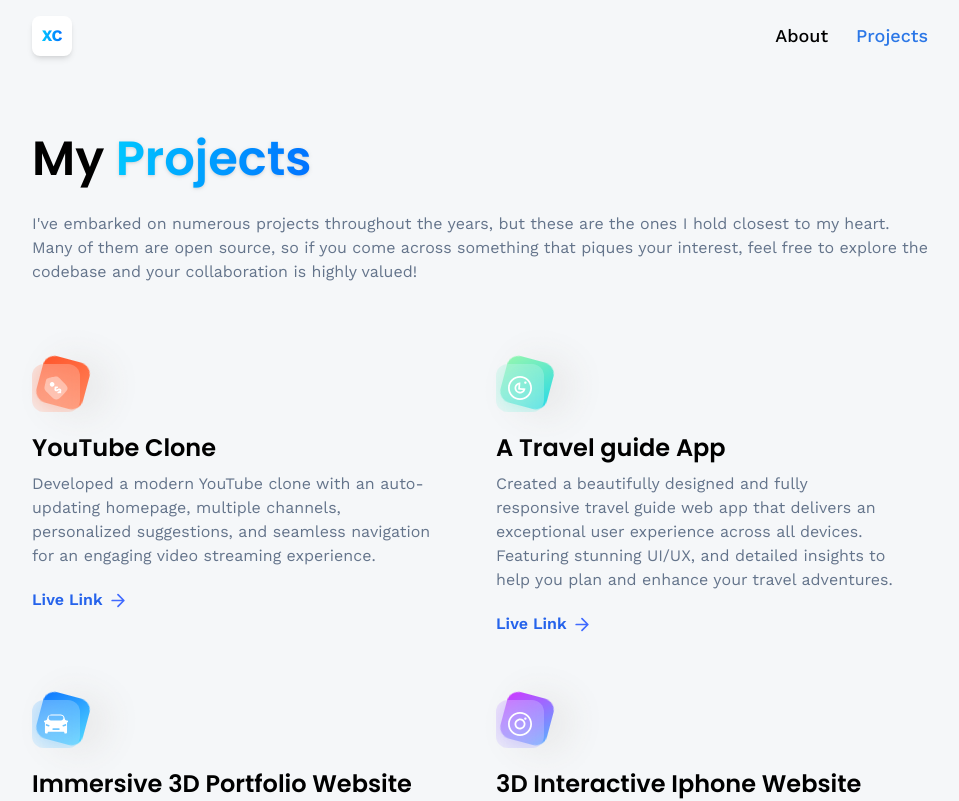
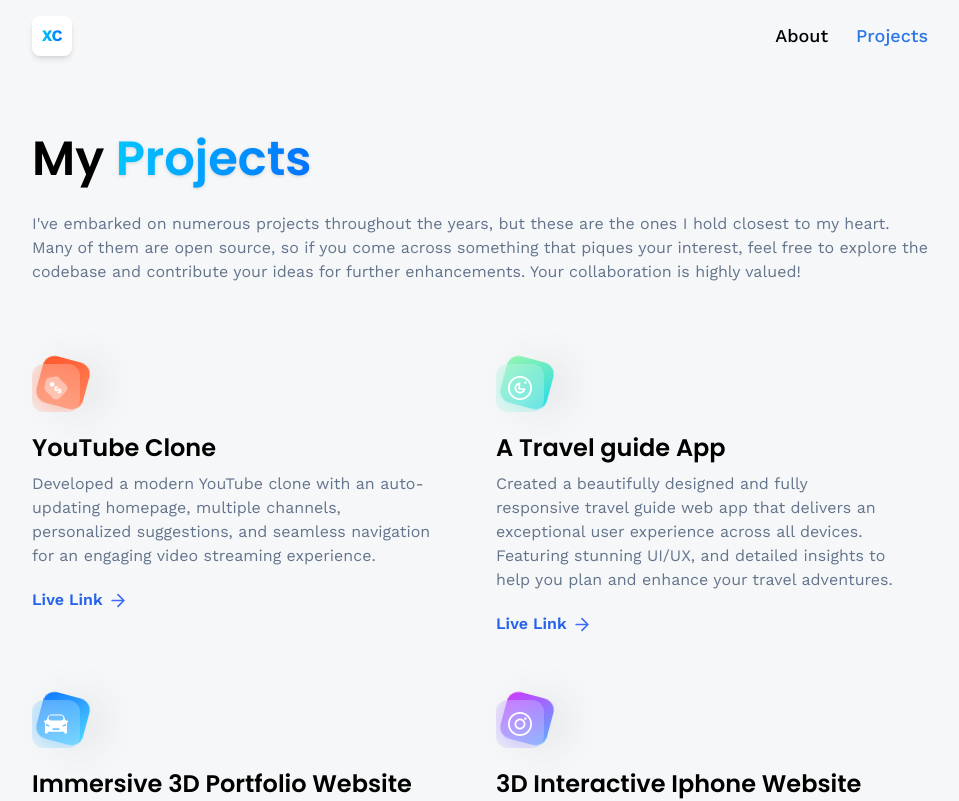
Before and after one commit to DRealCharlesXavier/JS-Mastery-3D_portfolio, a React (Vite) app: page /projects in a window 1280 px wide. Shown: the top 801 px of the page, without its empty margins (160-1119 px from the left). Built offline with nearby package versions, Linux system fonts and the light colour scheme.

Commit message:
Update Projects.jsx

```diff
--- a/src/pages/Projects.jsx
+++ b/src/pages/Projects.jsx
@@ -19,7 +19,7 @@
           I've embarked on numerous projects throughout the years, but these are
           the ones I hold closest to my heart. Many of them are open source, so
           if you come across something that piques your interest, feel free to
-          explore the codebase and your collaboration is highly valued!
+          explore the codebase and contribute your ideas for further enhancements. Your collaboration is highly valued!
         </p>
       </div>
 
```
